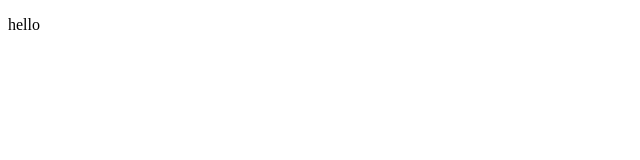
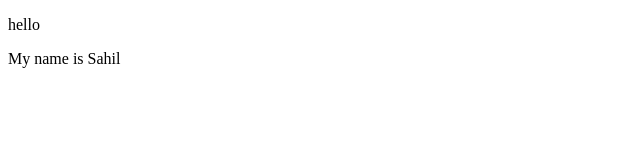
Before and after one commit to SAHILHIMRAL/Anything, a plain HTML site: page index.html in a window 1280 px wide. Shown: the whole page, without its empty margins (0-640 px from the left). Drawn offline with Linux system fonts and the light colour scheme.

Commit message:
added name

```diff
--- a/index.html
+++ b/index.html
@@ -8,5 +8,6 @@
 </head>
 <body>
     <p>hello</p>
+    <p>My name is Sahil</p>
 </body>
 </html>
```
